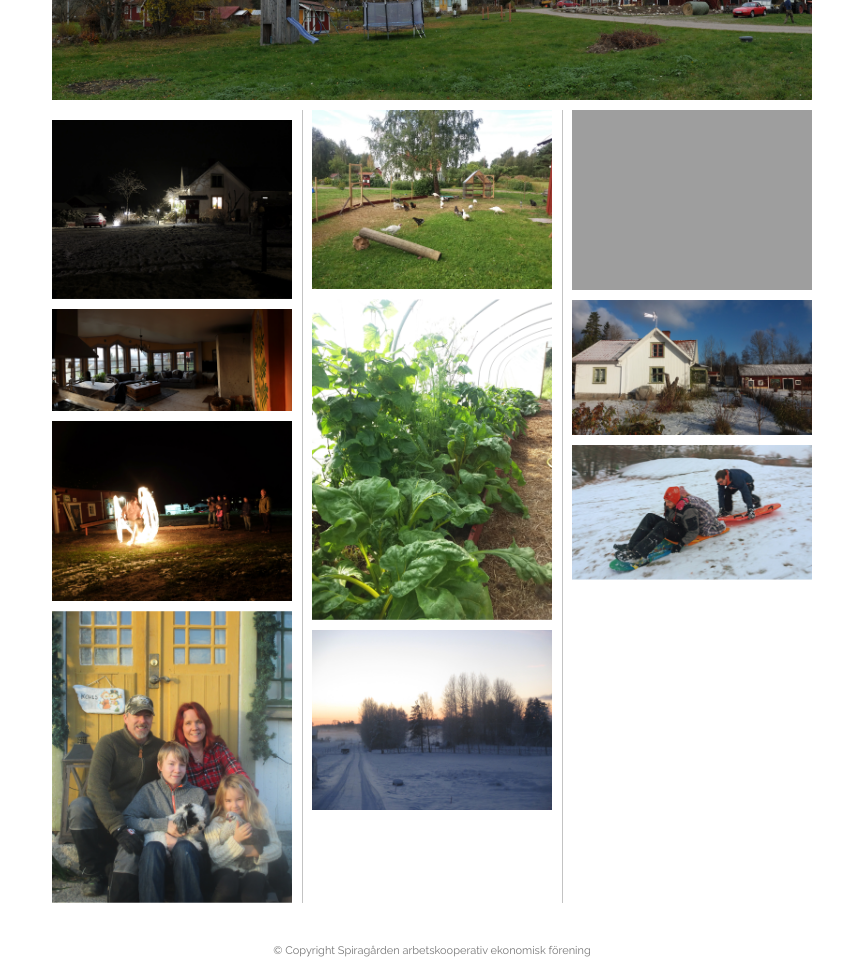
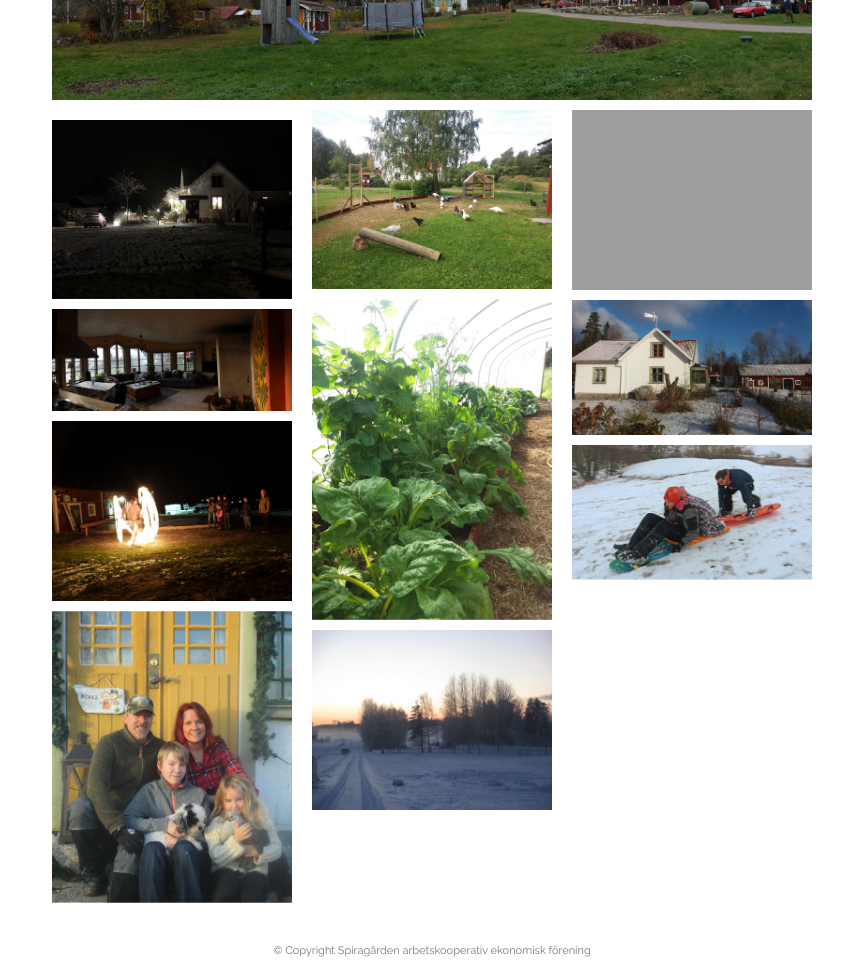
Before and after one commit to jeremistadler/spiragarden-web, a Jekyll site: the page built from index.md, in a window 1280 px wide. Shown: the part 1446-2422 px from the top of the page, without its empty margins (208-1071 px from the left). Built offline with Jekyll 4.4.1, drawn with Linux system fonts in a browser that asks for light colours.

Commit message:
Remove column ruler

```diff
--- a/assets/css/style.css
+++ b/assets/css/style.css
@@ -183,7 +183,6 @@ li {
   -webkit-column-gap: 20px;
   column-gap: 20px;
   font-size: 0;
-  column-rule: 1px solid #c3c3c3;
 }
 
 .masonry .item {
```
